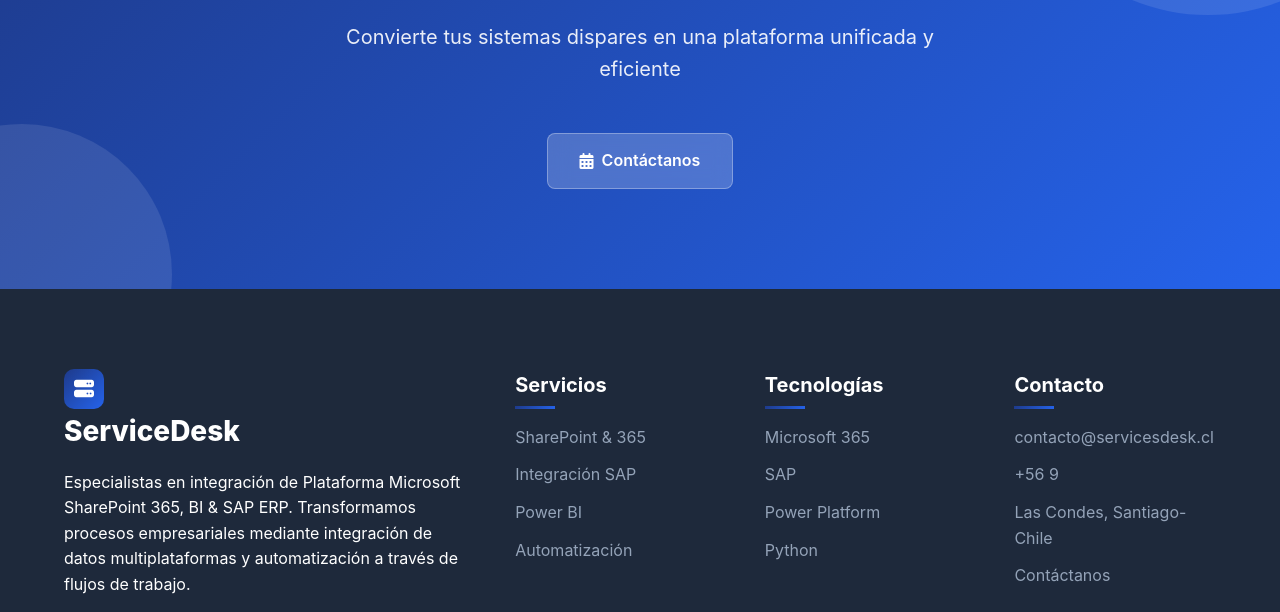
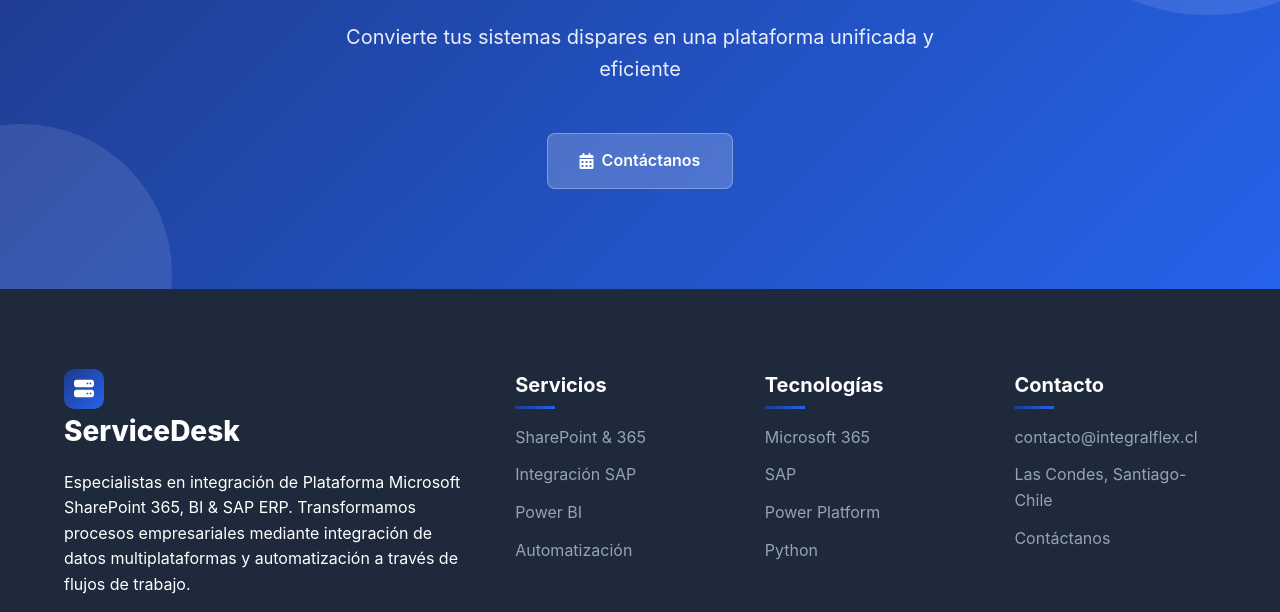
Before and after one commit to CarlosCisternasP/servicedesk, a website: page index.html in a window 1280 px wide. Shown: the part 7159-7771 px from the top of the page. Drawn offline with Linux system fonts and the light colour scheme.

Commit message:
Update index.html

```diff
--- a/index.html
+++ b/index.html
@@ -1863,8 +1863,8 @@
                 <div class="footer-column">
                     <h3>Contacto</h3>
                     <ul class="footer-links">
-                        <li><a href="mailto:contacto@servicesdesk.cl">contacto@servicesdesk.cl</a></li>
-                        <li><a href="tel:+569 ">+56 9</a></li>
+                        <li><a href="mailto:contacto@integralflex.cl">contacto@integralflex.cl</a></li>
+
                         <li><a href="#">Las Condes, Santiago-Chile</a></li>
                         <li><a href="#" class="contact-btn">Contáctanos</a></li>
                     </ul>
```
